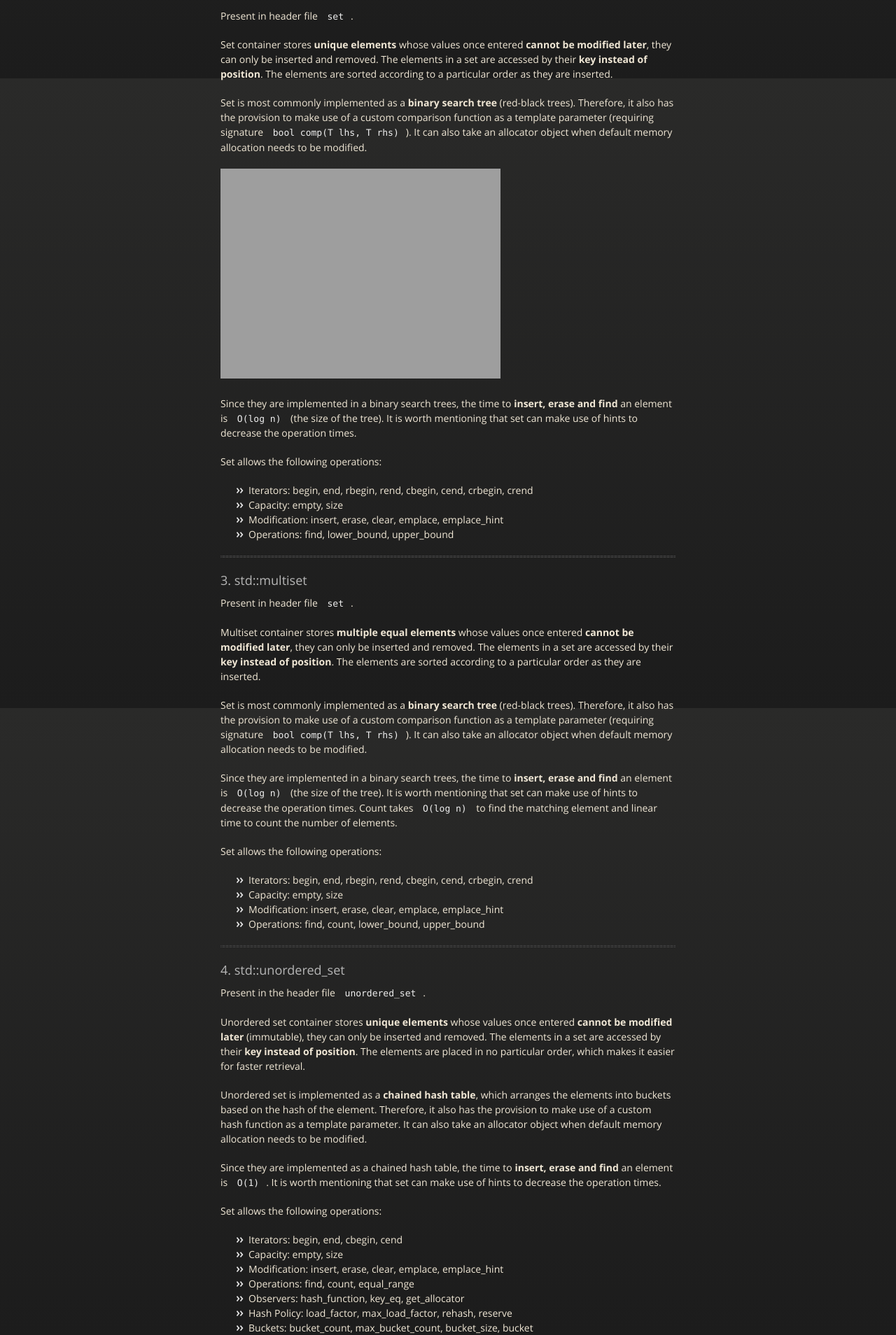
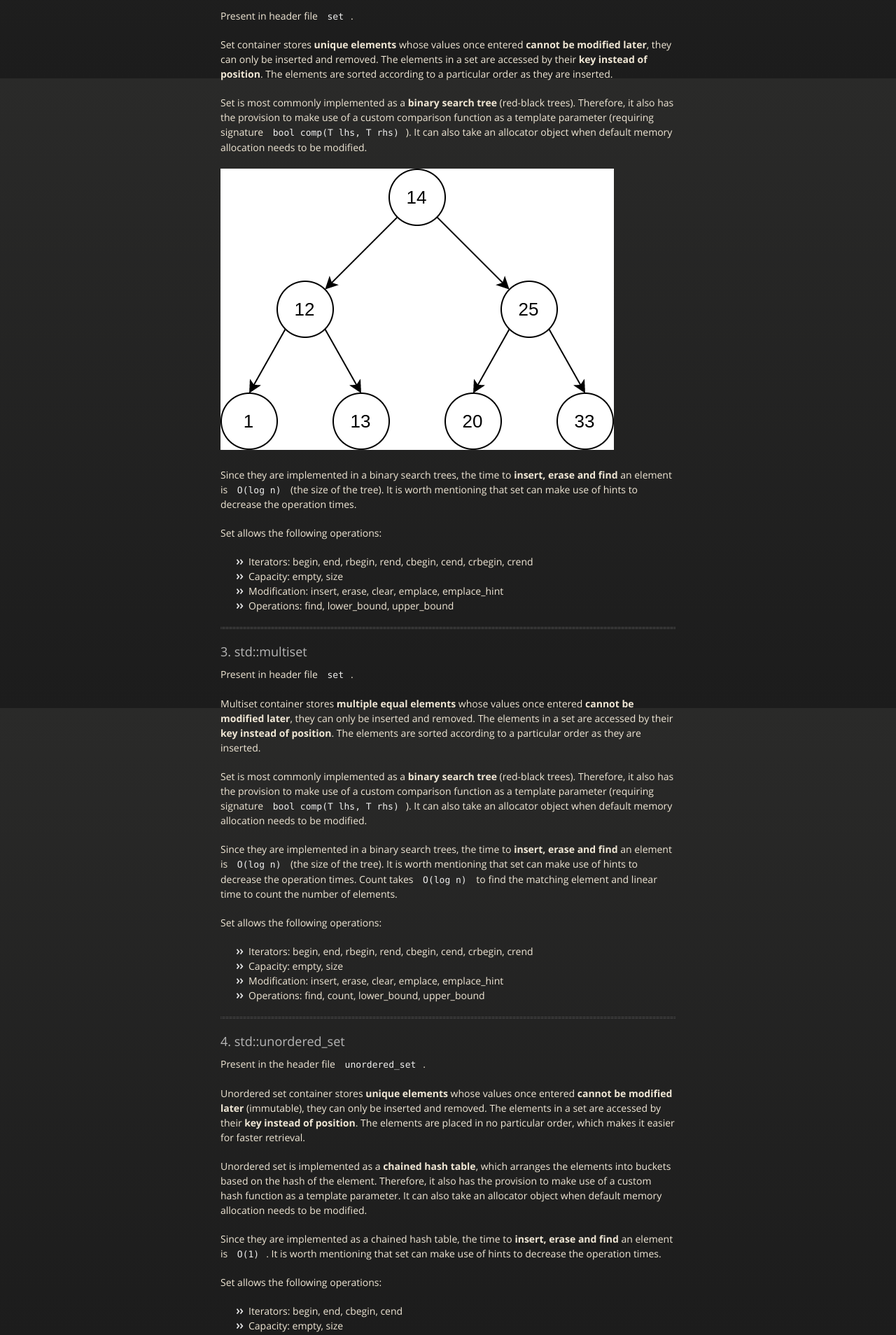
Before and after one commit to naveenspace7/naveenspace7.github.io, a Jekyll site: the page built from _posts/2020-1-23-DatastructuresCpp.md, in a window 1280 px wide. Shown: the part 788-2696 px from the top of the page at 70% size. Built offline with Jekyll 4.4.1, drawn with Linux system fonts in a browser that asks for light colours.

Commit message:
Add image test

```diff
--- a/_posts/2020-1-23-DatastructuresCpp.md
+++ b/_posts/2020-1-23-DatastructuresCpp.md
@@ -49,7 +49,7 @@ Set container stores **unique elements** whose values once entered **cannot be m
 Set is most commonly implemented as a **binary search tree** (red-black trees). Therefore, it also has the provision to make use of a custom comparison function as a template parameter (requiring signature `bool comp(T lhs, T rhs)`). It can also take an allocator object when default memory allocation needs to be modified.
 
 <!-- Figure of binary search tree -->
-![figure desc]({{site.url}}/images/nav-bg.png)
+![Binary Search Tree]({{site.url}}/assets/images/binary-tree.png)
 
 <!-- Access times -->
 Since they are implemented in a binary search trees, the time to **insert, erase and find** an element is `O(log n)` (the size of the tree). It is worth mentioning that set can make use of hints to decrease the operation times.
```
Also changed, not shown: assets/images/binary-tree.png (added).
